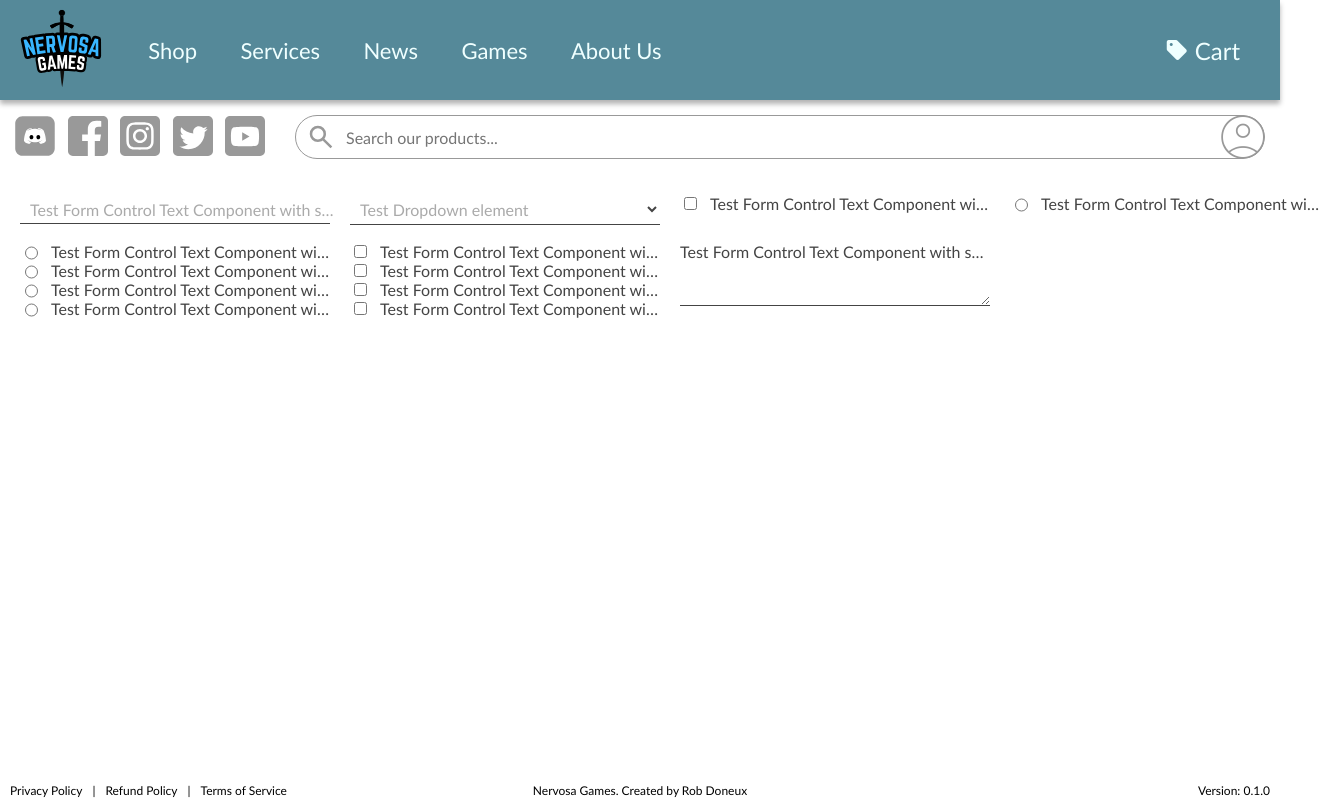
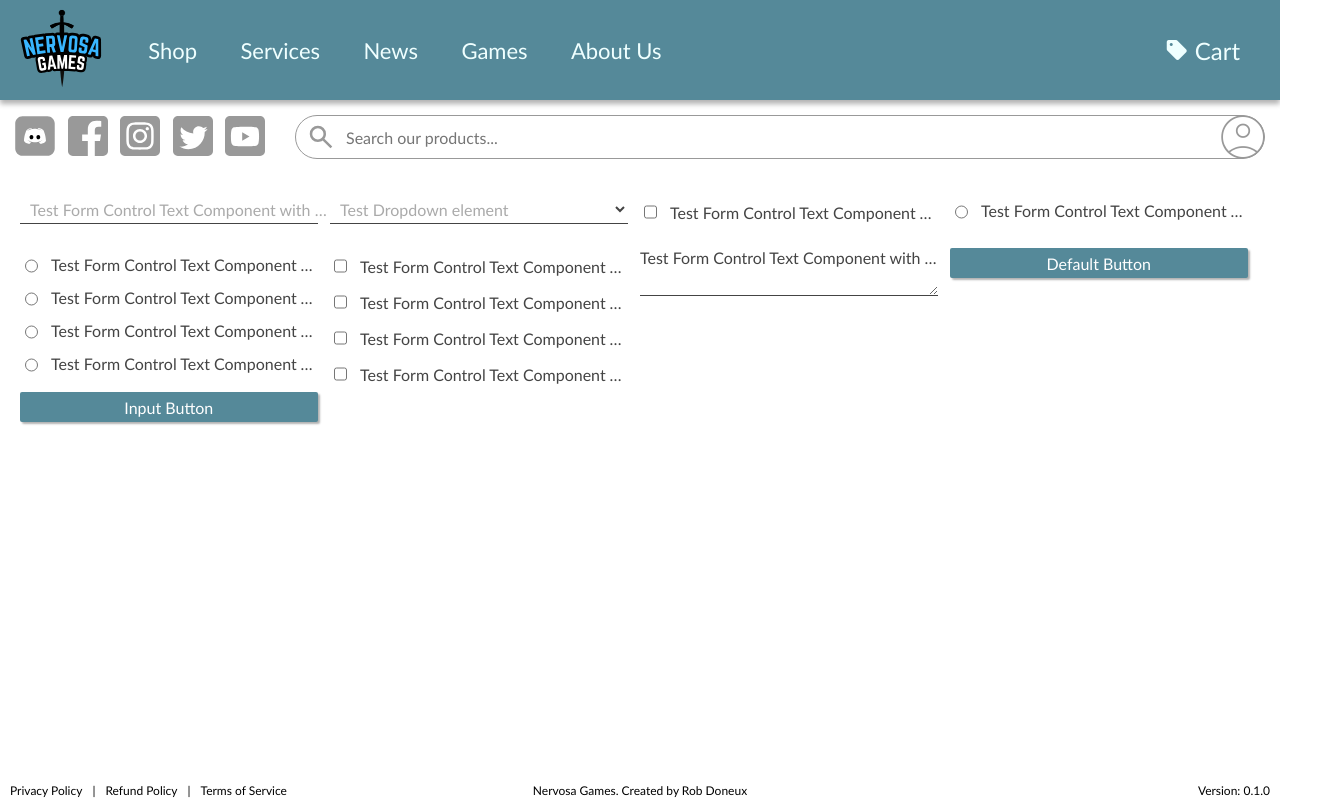
Before and after one commit to RDoneux/nervosa-games, an Angular app: page /playpen in a window 1280 px wide. Shown: the whole page, 1322 px wide, since content can reach past the window. Built offline with nearby package versions, Linux system fonts and the light colour scheme.

Commit message:
adds button

```diff
--- a/src/app/modules/user-interface/components/form-control/form-control.component.scss
+++ b/src/app/modules/user-interface/components/form-control/form-control.component.scss
@@ -29,6 +29,7 @@
     &.inline-layout {
         flex-direction: row;
         justify-content: flex-start;
+        align-items: center;
 
         .nerv-g-form-control-input {
 
@@ -86,6 +87,8 @@
         padding-bottom: 3px;
         padding-left: 10px;
 
+        height: $form-control-height;
+
         background: transparent;
 
         color: $text-dark-colour;
--- a/src/app/routes/playpen/playpen.component.html
+++ b/src/app/routes/playpen/playpen.component.html
@@ -120,4 +120,8 @@
   >
   <textarea [(ngModel)]="testValues.textArea"></textarea>
   </app-form-control>
+
+  <button>Default Button</button>
+
+  <input type="button" value="Input Button" />
 </div>
--- a/src/app/routes/playpen/playpen.component.scss
+++ b/src/app/routes/playpen/playpen.component.scss
@@ -1,6 +1,6 @@
 .playpen-grid{
     display: grid;
-    grid-template-columns: repeat(4, 25%);
+    grid-template-columns: repeat(4, 24%);
     padding: 20px;
-    column-gap: 20px;
+    column-gap: 1%;
 }
--- a/src/pre-processor-styles/_variables.scss
+++ b/src/pre-processor-styles/_variables.scss
@@ -17,6 +17,11 @@ $success-colour: #228d22;
 **/
 $primary-font: "Trebuchet MS", Tahoma, sans-serif;
 
+/**
+                SIZES
+**/
+$form-control-height: 30px;
+
 
 /**
                 Z-INDEX
--- a/src/styles.scss
+++ b/src/styles.scss
@@ -1,6 +1,5 @@
 /* You can add global styles to this file, and also import other style files */
 @import 'variables';
-
 
 * {
     box-sizing: border-box;
@@ -23,6 +22,23 @@ p,
 label,
 li,
 input,
-textarea {
+textarea,
+button {
     font-family: $primary-font
 }
+
+input[type="button"],
+button {
+    height: $form-control-height;
+    background: $secondary-accent-colour;
+    border: none;
+    color: $background-colour;
+    font-size: 16px;
+    cursor: pointer;
+    border-radius: 2px;
+    box-shadow: 2px 2px 2px 0 $shadow-colour;
+
+    &:hover {
+        background: lighten($secondary-accent-colour, 2)
+    }
+}
```
